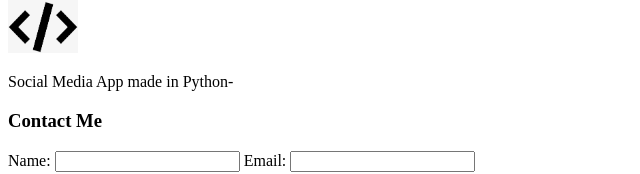
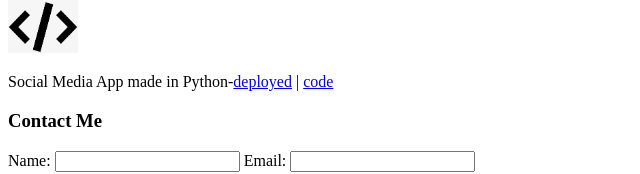
Before and after one commit to LiraCoding/Portfolio-Content, a plain HTML site: page index.html in a window 1280 px wide. Shown: the part 445-619 px from the top of the page, without its empty margins (0-640 px from the left). Drawn offline with Linux system fonts and the light colour scheme.

Commit message:
initial commit

```diff
--- a/index.html
+++ b/index.html
@@ -64,7 +64,7 @@
     <div>
       <h3>Social Snakes</h3>
       <img src="code-icon-png.png" width="70" />
-      <p>Social Media App made in Python-</p>
+      <p>Social Media App made in Python-<a href="#">deployed</a> | <a href="#">code</a></p></p>
     </div>
     <div>
       <h3>Contact Me</h3>
```
